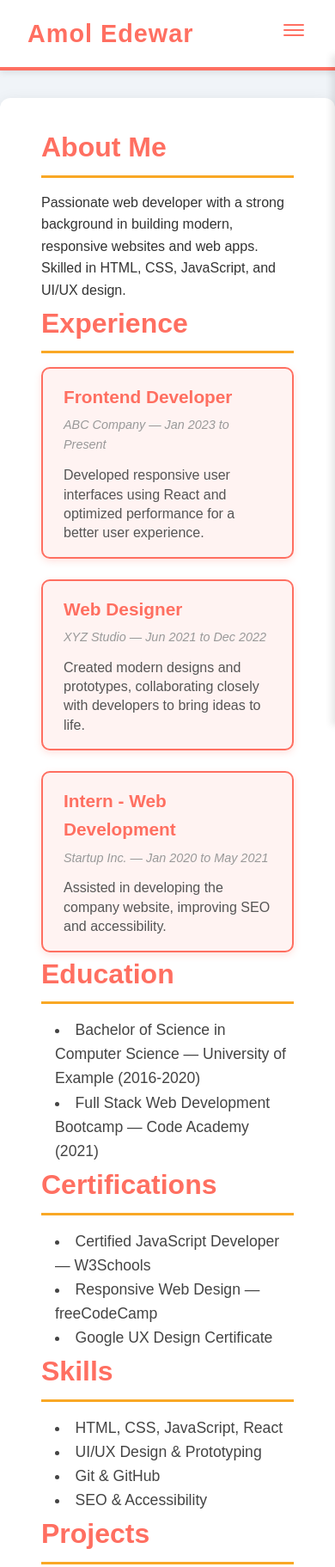
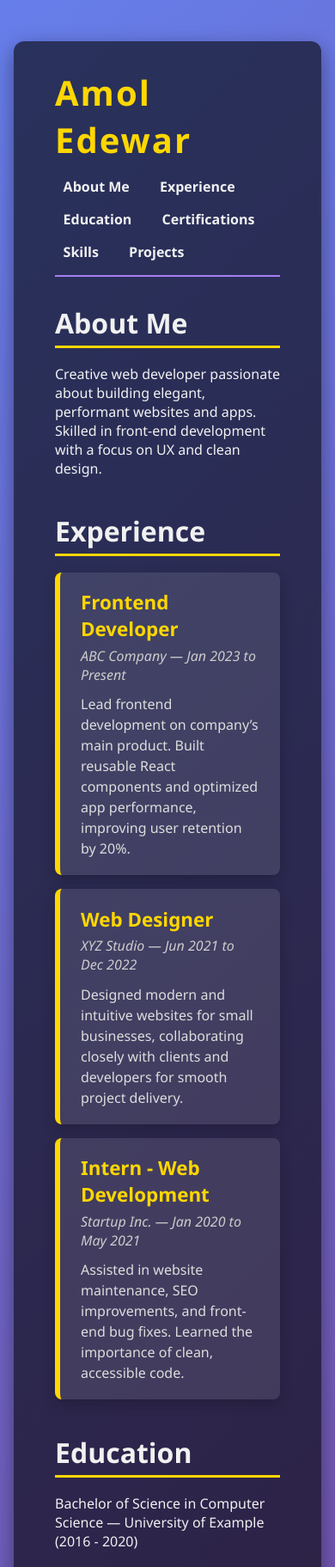
Before and after one commit to amoledewar/amoledewar.github.io, a plain HTML site: page index.html in a window 390 px wide. Shown: the top 1823 px of the page at 86% size. Drawn offline with nearby package versions, Linux system fonts and the light colour scheme.

Commit message:
Update index.html

```diff
--- a/index.html
+++ b/index.html
@@ -3,276 +3,199 @@
 <head>
 <meta charset="UTF-8" />
 <meta name="viewport" content="width=device-width, initial-scale=1" />
-  <title>Amol Edewar - Portfolio</title>
-  <!-- Ionicons CDN for menu icon -->
-  <script type="module" src="https://unpkg.com/ionicons@5.5.2/dist/ionicons/ionicons.esm.js"></script>
-  <script nomodule src="https://unpkg.com/ionicons@5.5.2/dist/ionicons/ionicons.js"></script>
-
+<title>Amol Edewar - Resume</title>
 <style>
-    /* Basic Reset */
+  /* Reset */
   * {
     margin: 0; padding: 0; box-sizing: border-box;
   }
+
   body {
-      font-family: 'Poppins', sans-serif;
-      background: #f0f4f8;
-      color: #333;
-      line-height: 1.6;
+    font-family: 'Segoe UI', Tahoma, Geneva, Verdana, sans-serif;
+    background: linear-gradient(135deg, #667eea, #764ba2);
+    color: #f1f1f1;
+    min-height: 100vh;
+    padding: 3rem 1rem;
   }
 
-    /* Navbar */
-    nav.navbar {
+  .container {
+    max-width: 800px;
+    margin: 0 auto;
+    background-color: rgba(0,0,0,0.6);
+    padding: 2rem 3rem;
+    border-radius: 12px;
+    box-shadow: 0 8px 25px rgba(0,0,0,0.4);
+  }
+
+  header {
     display: flex;
     justify-content: space-between;
     align-items: center;
-      background: white;
-      padding: 1rem 2rem;
-      border-bottom: 4px solid #ff6f61;
-      position: sticky;
-      top: 0;
-      z-index: 1000;
-      box-shadow: 0 2px 8px rgba(0,0,0,0.1);
-    }
-    nav.navbar h1 a.nav-link {
-      font-size: 1.8rem;
-      font-weight: 700;
-      color: #ff6f61;
-      text-decoration: none;
-      user-select: none;
-      letter-spacing: 1px;
-    }
-    ul.navigation {
-      display: flex;
-      list-style: none;
-      gap: 1.5rem;
-    }
-    ul.navigation li a.nav-link {
-      text-decoration: none;
-      font-weight: 600;
-      color: #555;
-      padding: 0.5rem 0.8rem;
-      border-radius: 6px;
-      transition: background-color 0.3s ease, color 0.3s ease;
-    }
-    ul.navigation li a.nav-link:hover,
-    ul.navigation li a.nav-link.active {
-      background-color: #ff6f61;
-      color: white;
+    margin-bottom: 2rem;
+    border-bottom: 2px solid #a77ff2;
+    padding-bottom: 1rem;
   }
 
-    /* Burger Menu */
-    button.burger-menu {
-      display: none;
-      background: none;
-      border: none;
-      font-size: 2rem;
-      cursor: pointer;
-      color: #ff6f61;
+  header h1 {
+    font-size: 2.5rem;
+    font-weight: 900;
+    letter-spacing: 2px;
+    color: #ffd700;
   }
 
-    /* Container for content */
-    .container {
-      max-width: 900px;
-      margin: 2rem auto 5rem;
-      background: white;
-      padding: 2rem 3rem;
-      border-radius: 12px;
-      box-shadow: 0 5px 18px rgba(0,0,0,0.1);
+  nav ul {
+    list-style: none;
+    display: flex;
+    gap: 1.8rem;
   }
 
-    /* Section Titles */
+  nav ul li a {
+    color: #f1f1f1;
+    font-weight: 600;
+    text-decoration: none;
+    padding: 0.3rem 0.6rem;
+    border-radius: 6px;
+    transition: background-color 0.3s ease;
+  }
+
+  nav ul li a:hover {
+    background-color: #a77ff2;
+    color: #fff;
+  }
+
+  section {
+    margin-bottom: 2.5rem;
+  }
+
   section h2 {
-      color: #ff6f61;
     font-size: 2rem;
-      margin-bottom: 1rem;
-      border-bottom: 3px solid #f9a825;
-      padding-bottom: 0.4rem;
-      font-weight: 700;
+    margin-bottom: 1.2rem;
+    border-bottom: 3px solid #ffd700;
+    padding-bottom: 0.3rem;
   }
 
   /* Experience Cards */
   .cards {
     display: flex;
-      flex-wrap: wrap;
+    flex-direction: column;
     gap: 1.5rem;
   }
+
   .card {
-      background: #fff3f2;
-      border: 2px solid #ff6f61;
-      border-radius: 10px;
-      padding: 1rem 1.5rem;
-      flex: 1 1 280px;
-      box-shadow: 0 3px 8px rgba(255,111,97,0.2);
-      transition: box-shadow 0.3s ease;
+    background: rgba(255, 255, 255, 0.1);
+    padding: 1.2rem 1.5rem;
+    border-left: 6px solid #ffd700;
+    border-radius: 8px;
+    box-shadow: 0 6px 15px rgba(0,0,0,0.2);
+    transition: transform 0.3s ease;
   }
   .card:hover {
-      box-shadow: 0 6px 20px rgba(255,111,97,0.4);
-    }
-    .card h3 {
-      color: #ff6f61;
-      margin-bottom: 0.3rem;
-      font-size: 1.3rem;
-    }
-    .card span {
-      display: block;
-      font-style: italic;
-      color: #999;
-      margin-bottom: 0.8rem;
-      font-size: 0.9rem;
-    }
-    .card p {
-      color: #555;
-      font-size: 1rem;
-      line-height: 1.4;
+    transform: translateX(10px);
   }
 
-    /* Simple lists */
-    ul.simple-list {
-      list-style: disc inside;
-      margin-left: 1rem;
-      color: #444;
-      font-size: 1.1rem;
+  .card h3 {
+    color: #ffd700;
+    margin-bottom: 0.3rem;
+    font-weight: 700;
+    font-size: 1.4rem;
+  }
+
+  .card span {
+    font-style: italic;
+    color: #ccc;
+    display: block;
+    margin-bottom: 0.7rem;
+  }
+
+  .card p {
+    color: #ddd;
+    font-size: 1rem;
+    line-height: 1.5;
   }
 
   /* Responsive */
-    @media (max-width: 768px) {
-      ul.navigation {
-        position: fixed;
-        top: 64px;
-        right: 0;
-        background: white;
-        height: calc(100% - 64px);
-        width: 220px;
+  @media (max-width: 600px) {
+    header {
       flex-direction: column;
-        padding: 1.5rem;
-        gap: 1.2rem;
-        box-shadow: -4px 0 8px rgba(0,0,0,0.1);
-        transform: translateX(100%);
-        transition: transform 0.3s ease;
-        z-index: 999;
+      gap: 1rem;
+      align-items: flex-start;
     }
-      ul.navigation.active {
-        transform: translateX(0);
+    nav ul {
+      flex-wrap: wrap;
+      gap: 1rem;
     }
-      button.burger-menu {
-        display: block;
+    .cards {
+      gap: 1rem;
     }
   }
 </style>
 </head>
 <body>
-
-  <nav class="navbar">
-    <h1>
-      <a href="#" class="nav-link">Amol Edewar</a>
-    </h1>
-
-    <button class="burger-menu" id="burger-menu" aria-label="Toggle menu">
-      <ion-icon class="bars" name="menu-outline"></ion-icon>
-    </button>
-
-    <ul class="navigation" id="nav-menu">
-      <li><a href="#about" class="nav-link">About Me</a></li>
-      <li><a href="#experience" class="nav-link">Experience</a></li>
-      <li><a href="#education" class="nav-link">Education</a></li>
-      <li><a href="#certificates" class="nav-link">Certifications</a></li>
-      <li><a href="#skills" class="nav-link">Skills</a></li>
-      <li><a href="#projects" class="nav-link">Projects</a></li>
+  <div class="container">
+    <header>
+      <h1>Amol Edewar</h1>
+      <nav>
+        <ul>
+          <li><a href="#about">About Me</a></li>
+          <li><a href="#experience">Experience</a></li>
+          <li><a href="#education">Education</a></li>
+          <li><a href="#certifications">Certifications</a></li>
+          <li><a href="#skills">Skills</a></li>
+          <li><a href="#projects">Projects</a></li>
         </ul>
       </nav>
+    </header>
 
-  <div class="container">
     <section id="about">
       <h2>About Me</h2>
-      <p>
-        Passionate web developer with a strong background in building modern, responsive websites and web apps. Skilled in HTML, CSS, JavaScript, and UI/UX design.
-      </p>
+      <p>Creative web developer passionate about building elegant, performant websites and apps. Skilled in front-end development with a focus on UX and clean design.</p>
     </section>
 
     <section id="experience">
       <h2>Experience</h2>
       <div class="cards">
-        <div class="card">
+        <article class="card">
           <h3>Frontend Developer</h3>
           <span>ABC Company — Jan 2023 to Present</span>
-          <p>Developed responsive user interfaces using React and optimized performance for a better user experience.</p>
-        </div>
-        <div class="card">
+          <p>Lead frontend development on company’s main product. Built reusable React components and optimized app performance, improving user retention by 20%.</p>
+        </article>
+
+        <article class="card">
           <h3>Web Designer</h3>
           <span>XYZ Studio — Jun 2021 to Dec 2022</span>
-          <p>Created modern designs and prototypes, collaborating closely with developers to bring ideas to life.</p>
-        </div>
-        <div class="card">
+          <p>Designed modern and intuitive websites for small businesses, collaborating closely with clients and developers for smooth project delivery.</p>
+        </article>
+
+        <article class="card">
           <h3>Intern - Web Development</h3>
           <span>Startup Inc. — Jan 2020 to May 2021</span>
-          <p>Assisted in developing the company website, improving SEO and accessibility.</p>
-        </div>
+          <p>Assisted in website maintenance, SEO improvements, and front-end bug fixes. Learned the importance of clean, accessible code.</p>
+        </article>
       </div>
     </section>
 
+    <!-- Add other sections similarly -->
     <section id="education">
       <h2>Education</h2>
-      <ul class="simple-list">
-        <li>Bachelor of Science in Computer Science — University of Example (2016-2020)</li>
-        <li>Full Stack Web Development Bootcamp — Code Academy (2021)</li>
-      </ul>
+      <p>Bachelor of Science in Computer Science — University of Example (2016 - 2020)</p>
     </section>
 
-    <section id="certificates">
+    <section id="certifications">
       <h2>Certifications</h2>
-      <ul class="simple-list">
-        <li>Certified JavaScript Developer — W3Schools</li>
-        <li>Responsive Web Design — freeCodeCamp</li>
-        <li>Google UX Design Certificate</li>
-      </ul>
+      <p>Certified JavaScript Developer — W3Schools</p>
+      <p>Responsive Web Design — freeCodeCamp</p>
     </section>
 
     <section id="skills">
       <h2>Skills</h2>
-      <ul class="simple-list">
-        <li>HTML, CSS, JavaScript, React</li>
-        <li>UI/UX Design & Prototyping</li>
-        <li>Git & GitHub</li>
-        <li>SEO & Accessibility</li>
-      </ul>
+      <p>HTML, CSS, JavaScript, React, UI/UX Design, Git, SEO</p>
     </section>
 
     <section id="projects">
       <h2>Projects</h2>
-      <ul class="simple-list">
-        <li><a href="https://github.com/your-username/project-one" target="_blank" rel="noopener noreferrer">Project One</a>: Responsive task manager web app.</li>
-        <li><a href="https://github.com/your-username/project-two" target="_blank" rel="noopener noreferrer">Project Two</a>: Open source React component library.</li>
-        <li><a href="https://yourwebsite.com" target="_blank" rel="noopener noreferrer">Personal Blog</a>: Built with Gatsby and GraphQL.</li>
-      </ul>
+      <p><a href="https://github.com/your-username/project-one" target="_blank" style="color:#ffd700;">Project One</a> - Responsive task manager app</p>
+      <p><a href="https://github.com/your-username/project-two" target="_blank" style="color:#ffd700;">Project Two</a> - React component library</p>
     </section>
   </div>
-
-  <script>
-    const burger = document.getElementById('burger-menu');
-    const navMenu = document.getElementById('nav-menu');
-
-    burger.addEventListener('click', () => {
-      navMenu.classList.toggle('active');
-    });
-
-    // Optional: Close menu on nav link click (mobile)
-    document.querySelectorAll('.navigation a.nav-link').forEach(link => {
-      link.addEventListener('click', () => {
-        navMenu.classList.remove('active');
-      });
-    });
-
-    // Optional: Smooth scroll behavior
-    document.querySelectorAll('a.nav-link').forEach(link => {
-      link.addEventListener('click', e => {
-        e.preventDefault();
-        const href = link.getAttribute('href');
-        if (href.startsWith('#')) {
-          document.querySelector(href).scrollIntoView({ behavior: 'smooth' });
-        }
-      });
-    });
-  </script>
-
 </body>
 </html>
```
Lines whose indentation alone changed are shown as unchanged.
